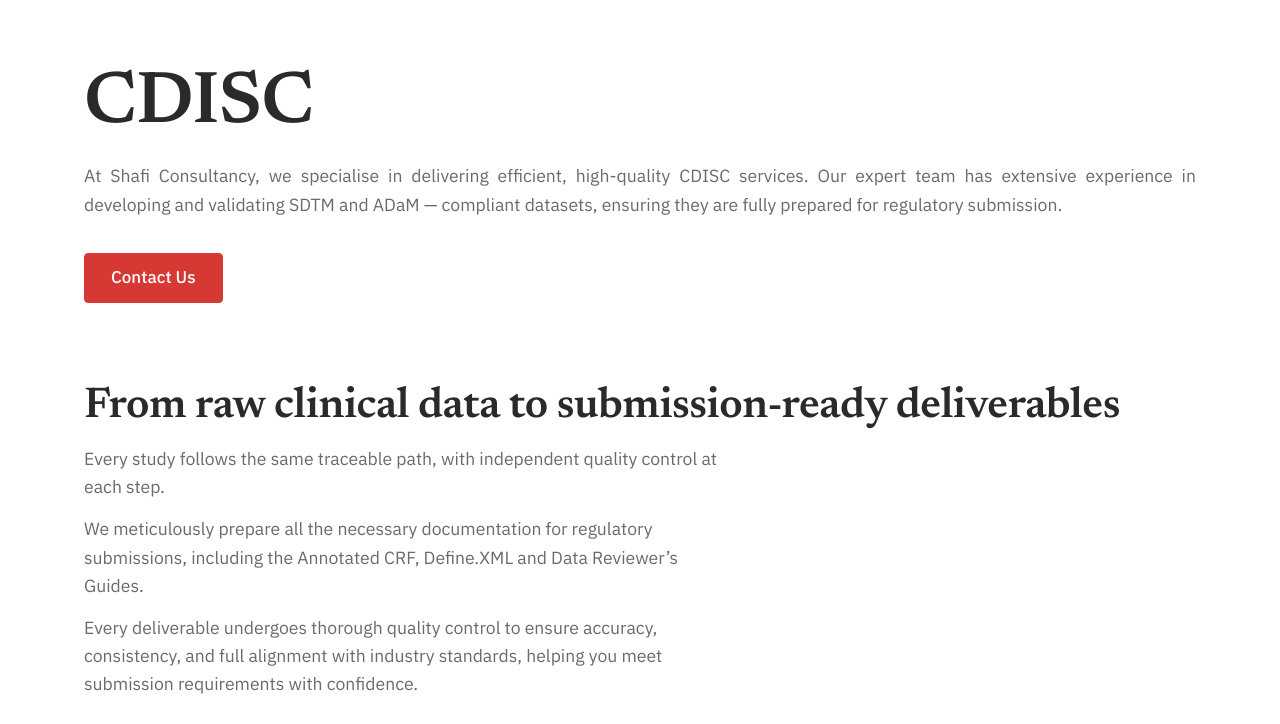
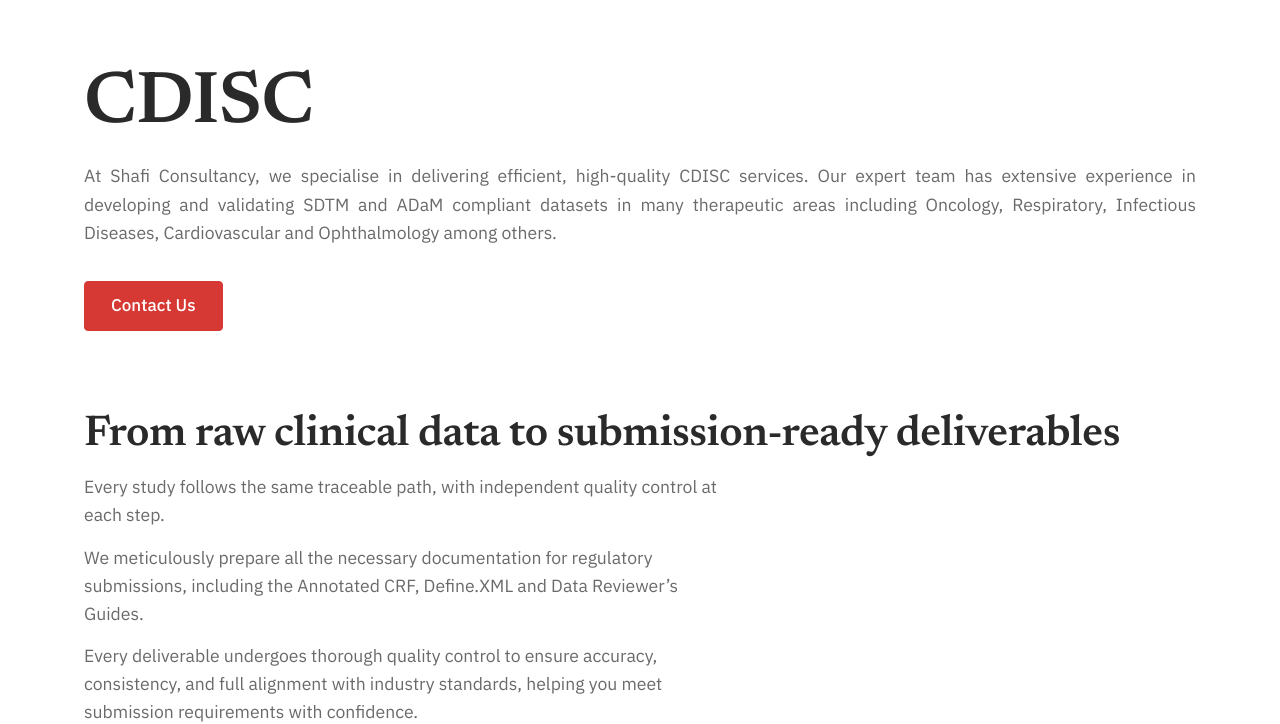
Before and after one commit to mokhfur/shaficonsultancy_website, a plain HTML site: page cdisc/index.html in a window 1280 px wide. Shown: the part 81-805 px from the top of the page. Drawn offline with Linux system fonts and the light colour scheme.

Commit message:
CDISC page: update intro paragraph with therapeutic areas
Co-Authored-By: Claude Sonnet 5.5 <noreply@anthropic.com>
Claude-Session: https://claude.ai/code/session_012u2Wj2DLBW1SVxZNiBG2RG

```diff
--- a/cdisc/index.html
+++ b/cdisc/index.html
@@ -15,7 +15,7 @@
 <button type="button" class="mt" aria-label="Menu" aria-expanded="false" aria-controls="mnav"><span></span><span></span><span></span></button></div></header>
 <main id="cd">
 <section class="nmh"><div class="w">
-<div><h1>CDISC</h1><p class="lede" style="text-align:justify;max-width:none">At Shafi Consultancy, we specialise in delivering efficient, high-quality CDISC services. Our expert team has extensive experience in developing and validating SDTM and ADaM — compliant datasets, ensuring they are fully prepared for regulatory submission.</p><div class="cta"><a class="btn" href="/#contact-us" data-open="">Contact Us</a></div></div></section>
+<div><h1>CDISC</h1><p class="lede" style="text-align:justify;max-width:none">At Shafi Consultancy, we specialise in delivering efficient, high-quality CDISC services. Our expert team has extensive experience in developing and validating SDTM and ADaM compliant datasets in many therapeutic areas including Oncology, Respiratory, Infectious Diseases, Cardiovascular and Ophthalmology among others.</p><div class="cta"><a class="btn" href="/#contact-us" data-open="">Contact Us</a></div></div></section>
 <style>
 .pl{--pr:var(--red,#d63934);--pi:var(--ink,#2b2a2a);--pm:var(--mid,#6b6a6a);--pln:var(--line,#e3e1e0);--pa:var(--alt,#f5f4f3);--pb:var(--bg,#fff);
 --out:cubic-bezier(.23,1,.32,1);--inout:cubic-bezier(.77,0,.175,1);padding:72px 0;font-family:var(--sans,system-ui,Arial,sans-serif);color:var(--pm);line-height:1.6}
```
Also changed, not shown: source/shafi-consultancy-single-file.html (+1 -1 lines).
